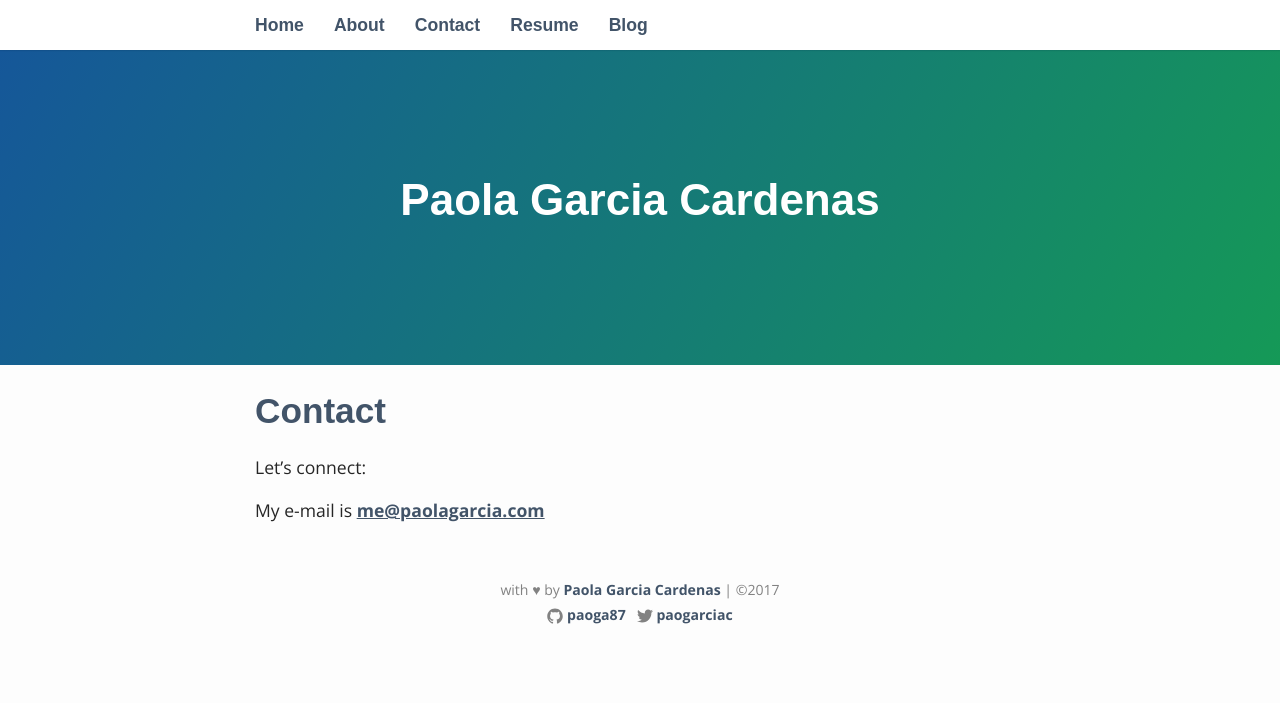
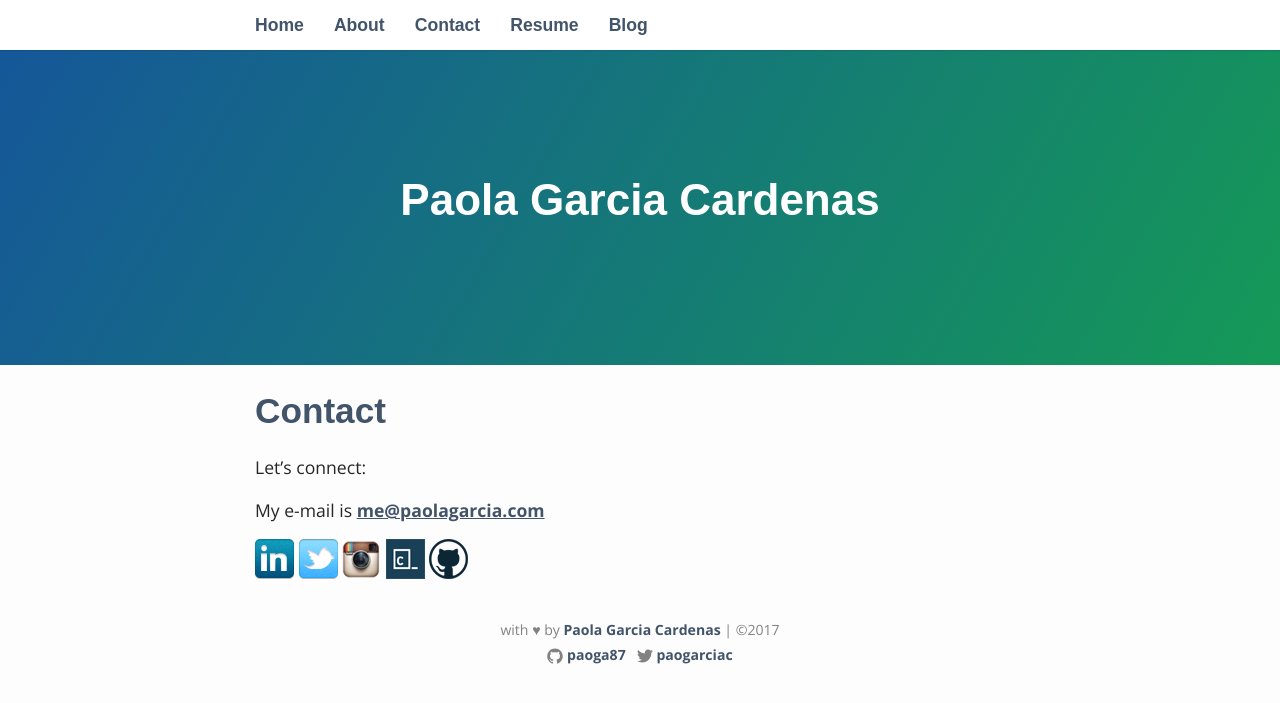
Before and after one commit to paoga87/jekyllsite, a Jekyll site: the page built from _pages/02_contact.md, in a window 1280 px wide. Shown: the top 703 px of the page. Built offline with Jekyll 4.4.1, drawn with Linux system fonts in a browser that asks for light colours; some web fonts are replaced.

Commit message:
add contact info

```diff
--- a/_pages/02_contact.md
+++ b/_pages/02_contact.md
@@ -8,3 +8,11 @@ permalink: /contact/
 Let's connect:
 
 My e-mail is [me@paolagarcia.com](mailto:me@paolagarcia.com)
+
+<div class="social-media" style="display: inline;">
+<a href="https://www.linkedin.com/in/paogarciac/" width="39" height="40" target="_blank"><img src="{{ site.baseurl }}/img/linkedin.png" alt="Paola Garcia Cardenas LinkedIn"></a>
+<a href="https://www.twitter.com/paogarciac/" width="39" height="40" target="_blank"><img src="{{ site.baseurl }}/img/twitter.png" alt="Paola Garcia Cardenas Twitter"></a>
+<a href="https://www.instagram.com/paoga87/" width="39" height="40" target="_blank"><img src="{{ site.baseurl }}/img/instagram.jpeg" alt="Paola Garcia Cardenas Instagram"></a>
+<a href="https://www.codecademy.com/paogarciac" width="39" height="40" target="_blank"><img src="{{ site.baseurl }}/img/codecademy.png" alt="Paola Garcia Cardenas Codecademy"></a>
+<a href="https://github.com/paoga87" width="39" height="40" target="_blank"><img src="{{ site.baseurl }}/img/github.png" alt="Paola Garcia Cardenas Github"></a>
+</div>
```
Also changed, not shown: img/codecademy.png (added), img/github.png (added), img/instagram.jpeg (added), img/linkedin.png (added), img/twitter.png (added).
